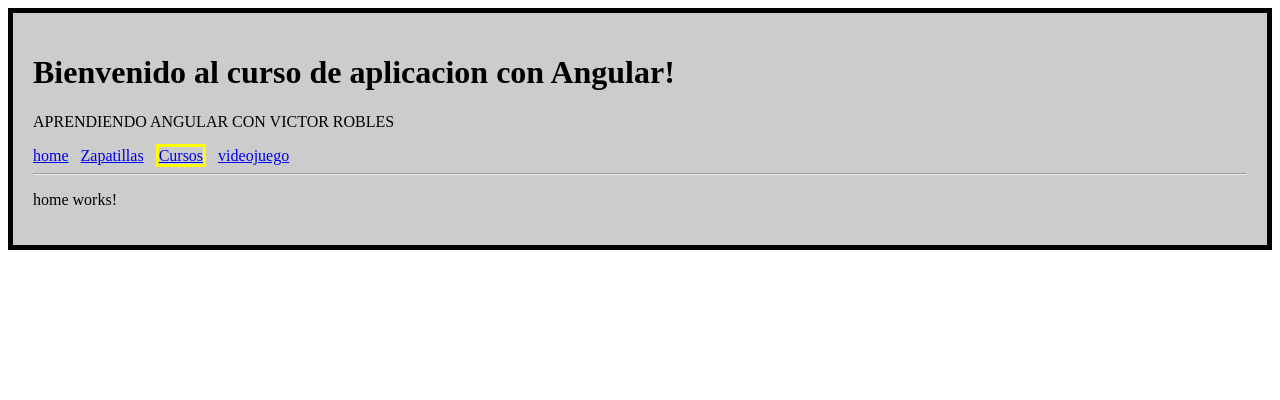
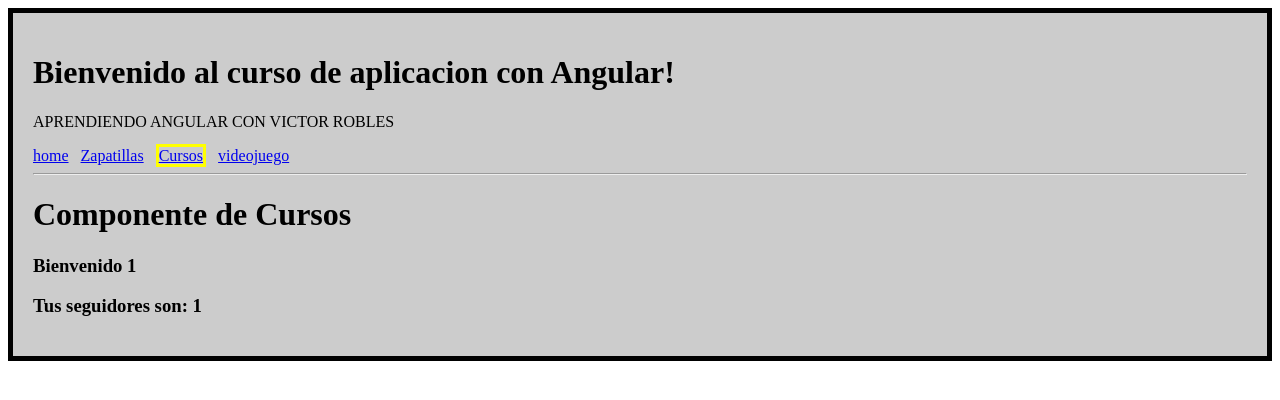
Before and after one commit to osmanjosue/aprendiendo-angular, an Angular app: page /cursos/1/1 in a window 1280 px wide. Shown: the top 400 px of the page. Built offline with nearby package versions, Linux system fonts and the light colour scheme.

Commit message:
53 seccion, 190 clase, Parametros por la url

```diff
--- a/src/app/app.routing.ts
+++ b/src/app/app.routing.ts
@@ -14,6 +14,7 @@
     {path:'zapatillas', component:ZapatillasComponent},
     {path:'videojuego', component:VideojuegoComponent},
     {path:'cursos', component:CursosComponent},
+    {path:'cursos/:nombre/:followers', component:CursosComponent},
     {path: '**', component:HomeComponent}
 
 ];
--- a/src/app/cursos/cursos.component.html
+++ b/src/app/cursos/cursos.component.html
@@ -1 +1,5 @@
-<p>Cursos Works</p>
+<h1>
+    Componente de Cursos
+</h1>
+<h3 *ngIf="nombre">Bienvenido {{nombre}}</h3>
+<h3 *ngIf="followers">Tus seguidores son: {{followers}}</h3>
--- a/src/app/cursos/cursos.component.ts
+++ b/src/app/cursos/cursos.component.ts
@@ -1,4 +1,5 @@
 import { Component, OnInit } from '@angular/core';
+import { ActivatedRoute, Params, Router } from '@angular/router';
 
 @Component({
   selector: 'app-cursos',
@@ -6,10 +7,19 @@
   styleUrls: ['./cursos.component.css']
 })
 export class CursosComponent implements OnInit {
+  public nombre:string;
+  public followers:number;
 
-  constructor() { }
+  constructor(private _route:ActivatedRoute, private _router:Router) { }
 
-  ngOnInit(): void {
+  ngOnInit(){
+    this._route.params.subscribe((params:Params)=> {
+      this.nombre=params['nombre'];
+      this.followers=params['followers']
+      //this.nombre=params['nombre'];
+      console.log(+this.followers);
+
+    });
   }
 
 }
```
